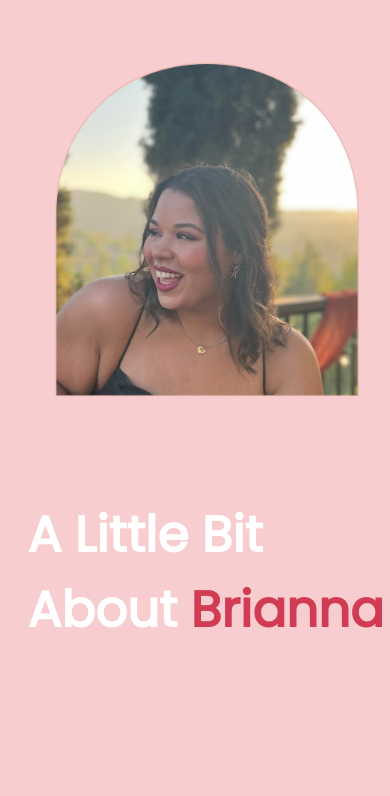
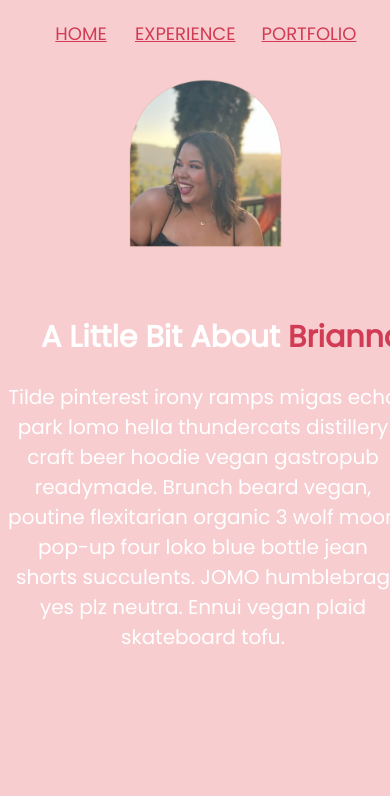
Before and after one commit to briannag31/mv-project1, a plain HTML site: page bio.html in a window 390 px wide. Shown: the top 796 px of the page. Drawn offline with Linux system fonts and the light colour scheme.

Commit message:
adds mobile responsiveness to bio page

```diff
--- a/bio.html
+++ b/bio.html
@@ -17,7 +17,6 @@
         <a href="index.html">home</a>
         <a href="experience.html">Experience</a>
         <a class="last-nav" href="projects.html">Portfolio</a>
-
       </nav>
     <main id="about">
     <img src="photos/4.png" alt="" id="about-photo">
@@ -32,6 +31,8 @@
             <a href="projects.html" class="button">Portfolio</a>
            </button>
     </section>
+    <p id="about-p-media">Tilde pinterest irony ramps migas echo park lomo hella thundercats distillery craft beer hoodie vegan gastropub readymade. Brunch beard vegan, poutine flexitarian organic 3 wolf moon pop-up four loko blue bottle jean shorts succulents. JOMO humblebrag yes plz neutra. Ennui vegan plaid skateboard tofu.</p>
+
 </main>
 <div class="footer">
     <a href="https://github.com/briannag31"><img class="footer-logo" src="photos/github-10-xxl.png" alt=""></a>
--- a/project-1.css
+++ b/project-1.css
@@ -413,4 +413,37 @@ header{
   display: none;
 }
 
+#about-photo{
+  height: 50%;
+  width: 50%;
+  margin: 0 auto;
+  margin-top: 60px;
 }
+
+#bio h1{
+  font-size: 30px;
+  text-align: center;
+}
+
+#about-p-media{
+  font-size: 20px;
+  color: white;
+  margin-bottom: 200px;
+  text-align: center;
+}
+#about-p{
+  display: none;
+}
+nav{
+  font-size: 15px;
+  margin-top: 400px;
+  text-align: center;
+}
+.navMenu a{
+  text-decoration: underline;
+}
+.last-nav{
+  margin-left: -55px;
+}
+
+}
```
Also changed, not shown: index.html (+3 -3 lines).
